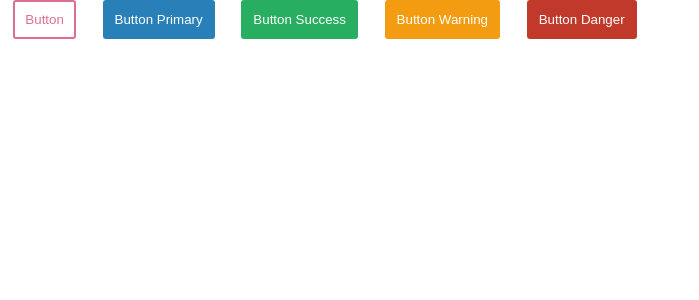
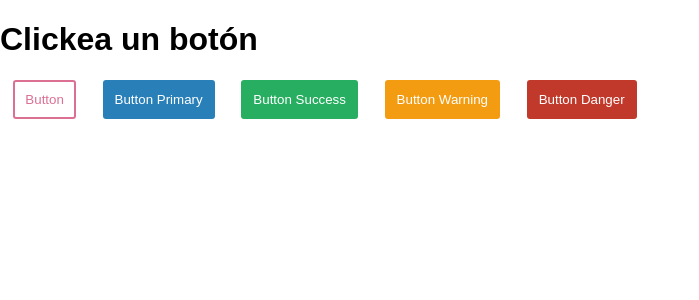
Before and after one commit to sanchezcarlos1986/WeatherReactApp, a React (Create React App) app: page / in a window 1280 px wide. Shown: the top 300 px of the page, without its empty margins (0-699 px from the left). Built offline with nearby package versions, Linux system fonts and the light colour scheme.

Commit message:
setState

```diff
--- a/src/App.js
+++ b/src/App.js
@@ -2,13 +2,25 @@ import React, { Component } from 'react';
 import Button from './UI/Button'
 
 class App extends Component {
-  onLogin = () => {
-    console.log('Click!!!!')
+  constructor(){
+    super()
+
+    this.state = { title: 'Clickea un botón' }
+  }
+
+  onLogin = e => {
+    console.log(`Click: ${e.target.innerText}`)
+
+    this.setState({
+      title: e.target.innerText
+    })
   }
 
   render() {
+    const { title } = this.state
     return (
       <div className="App">
+        <h1>{title}</h1>
         <Button onClick={this.onLogin} text='Button'></Button>
         <Button primary onClick={this.onLogin} text='Button Primary'></Button>
         <Button success onClick={this.onLogin} text='Button Success'></Button>
--- a/src/UI/Button.js
+++ b/src/UI/Button.js
@@ -31,6 +31,11 @@ const ButtonUI = styled.button`
   margin: 0 1em;
   padding: 10px;
 
+  &:active,
+  &:focus {
+    outline: none;
+  }
+
   ${props => props.primary && css`
     background: ${state.primary};
     border-color: ${state.primary};
```
